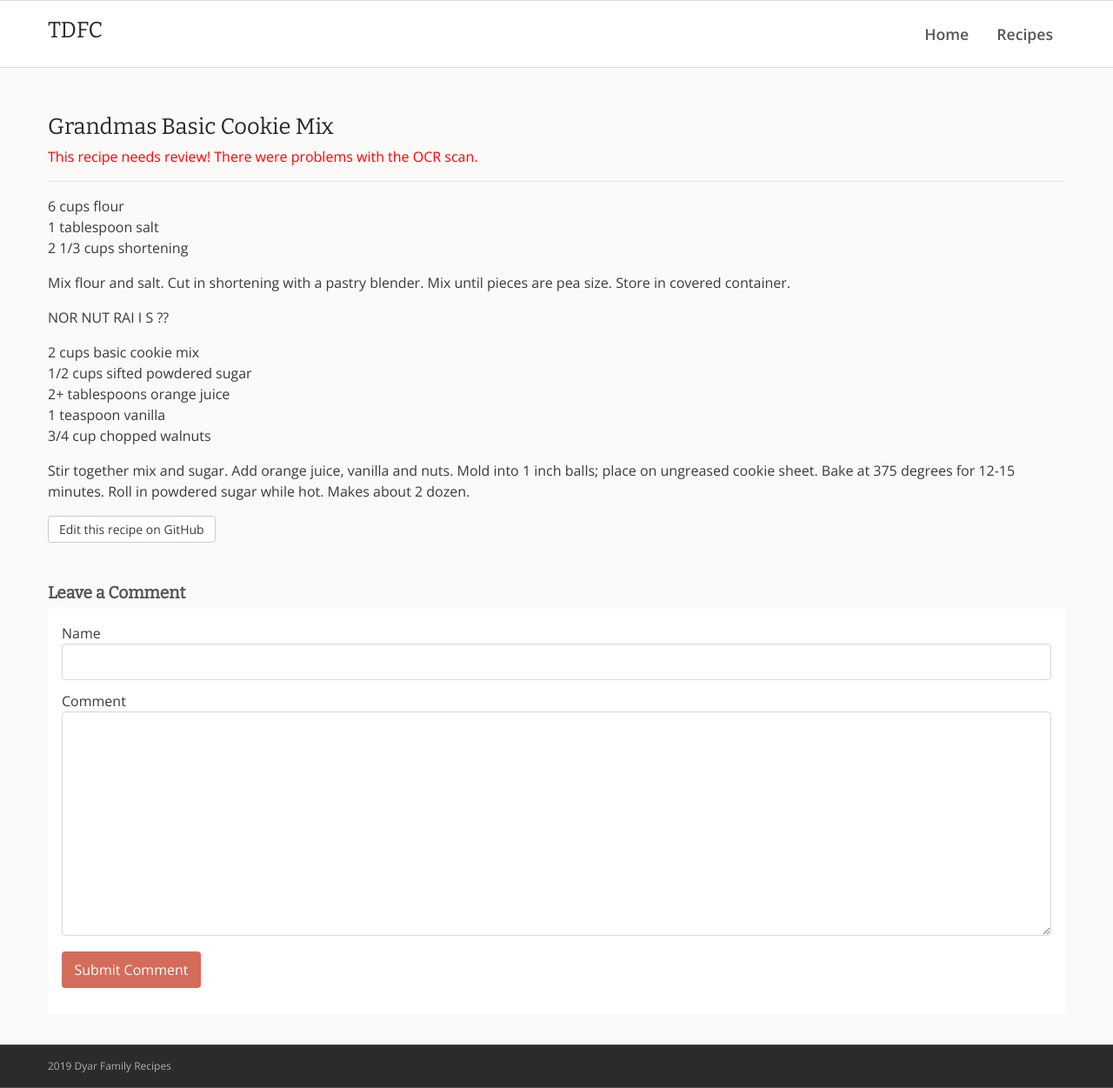
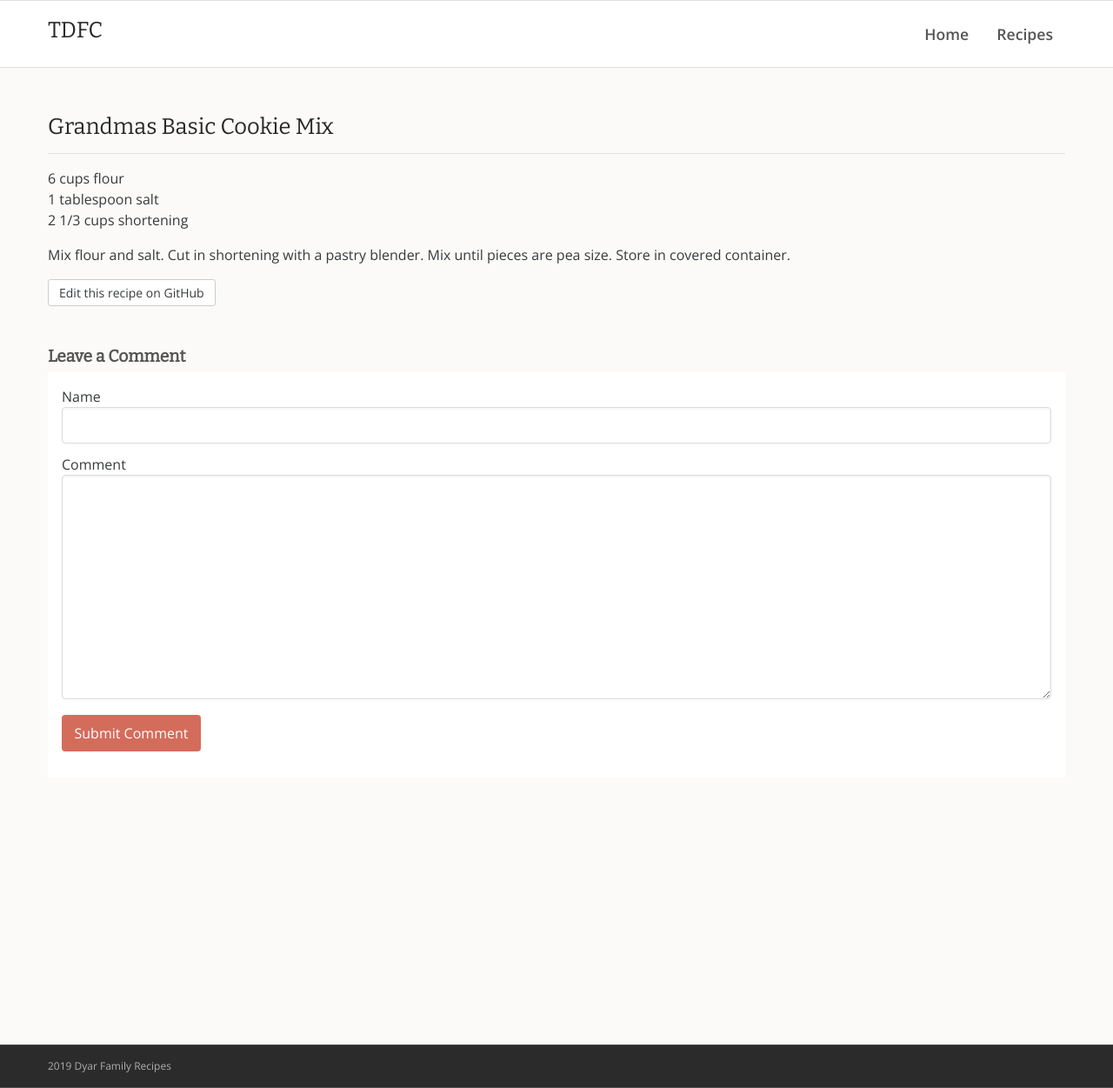
Before and after one commit to rdyar/tdfc, a Jekyll site: the page built from _desserts/grandmas-basic-cookie-mix.md, in a window 1280 px wide and 1251 px high. Shown: the whole window at 87% size. Built offline with Jekyll 4.4.1, drawn with Linux system fonts in a browser that asks for light colours.

Commit message:
Update grandmas-basic-cookie-mix.md

```diff
--- a/_desserts/grandmas-basic-cookie-mix.md
+++ b/_desserts/grandmas-basic-cookie-mix.md
@@ -1,5 +1,4 @@
 ---
-s: r
 ---
 
 
@@ -9,15 +8,3 @@ s: r
 
 Mix flour and salt. Cut in shortening with a pastry blender. Mix until pieces are pea size. Store
 in covered container.
-
-NOR NUT RAI I S ??
-
-2 cups basic cookie mix
-1/2 cups sifted powdered sugar
-2+ tablespoons orange juice
-1 teaspoon vanilla
-3/4 cup chopped walnuts
-
-Stir together mix and sugar. Add orange juice, vanilla and nuts. Mold into 1 inch balls; place on
-ungreased cookie sheet. Bake at 375 degrees for 12-15 minutes. Roll in powdered sugar while
-hot. Makes about 2 dozen.
```
